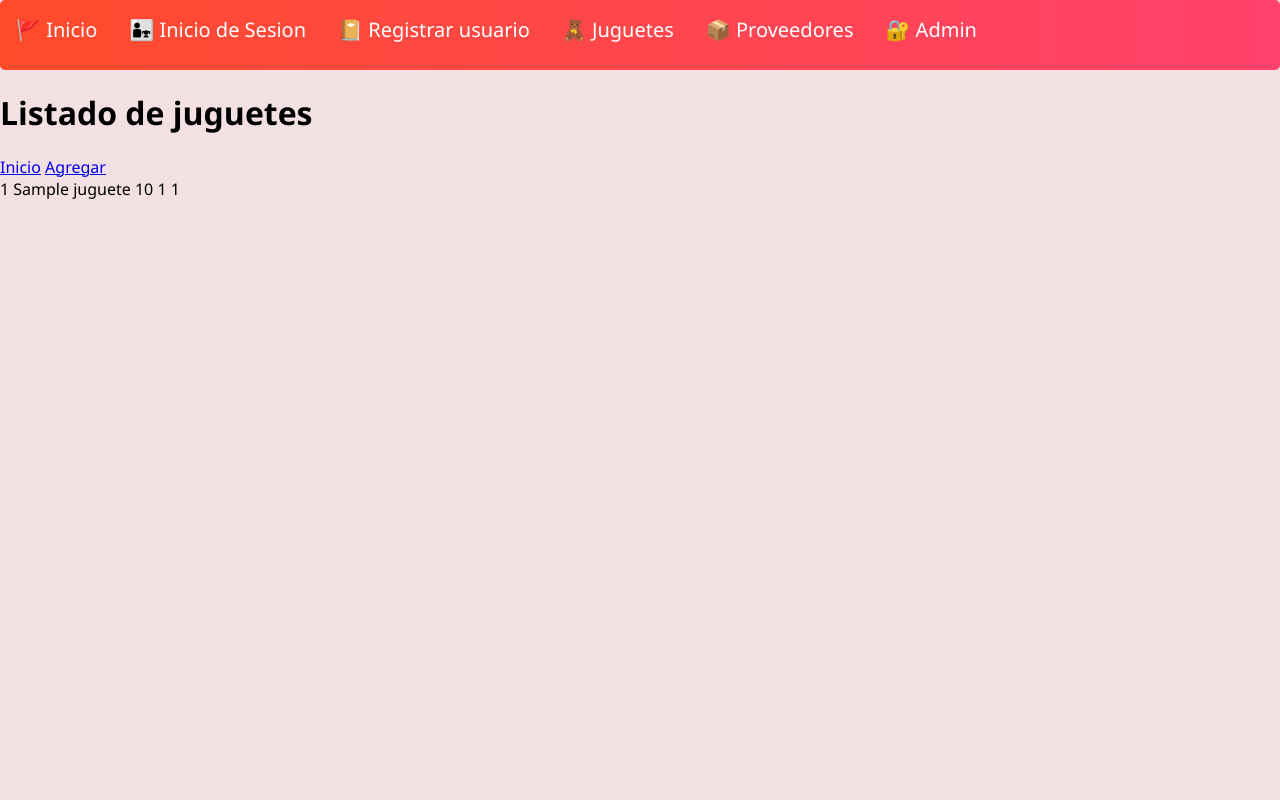
After one commit to AndreaMartinezLimon-Tec/ProyectoFinal, a Flask app: template templates/juguete/detallejuguete.html in a window 1280 px wide. The commit adds this page. Run offline with Flask 2, Linux system fonts and the light colour scheme; the template is opened without the code that fills it: values that come from a table or form of the project are taken from there, others are empty; tables that the repository leaves empty hold one stand-in row (values such as "Sample post"); some libraries are stand-ins or nearby versions.

```diff
--- /dev/null
+++ b/templates/juguete/detallejuguete.html
@@ -0,0 +1,37 @@
+<!DOCTYPE html>
+<html lang="en">
+<head>
+    <meta charset="UTF-8">
+    <meta http-equiv="X-UA-Compatible" content="IE=edge">
+    <meta name="viewport" content="width=device-width, initial-scale=1.0">
+    <link rel="stylesheet" href="../static/css/styleindex.css">
+    <title>Clientes</title>
+</head>
+<body>
+    <div class="topnav">
+        <a href="{{url_for('inicio')}}">🚩 Inicio</a>
+        <a href="{{url_for('appuser.login')}}">👨‍👧 Inicio de Sesion </a>
+        <a href="{{url_for('appuser.registro')}}">📔 Registrar usuario </a>
+        <a href="{{url_for('appjuguete.getJuguete')}}"> 🧸 Juguetes </a>
+        <a href="{{url_for('appproveedor.getProveedor')}}"> 📦 Proveedores </a>
+        <a href="{{url_for('appuser.getUsers')}}"> 🔐 Admin</a>
+      </div>
+    <div class="body">
+        <h1>Listado de juguetes</h1>
+        <div>
+            <a href="{{ url_for('inicio') }}">Inicio</a>
+            <a href="{{ url_for('appjuguete.registro') }}">Agregar</a>
+        </br>
+        </div>
+
+        <div>
+            {{juguete.id}}
+            {{juguete.nombre}}
+            {{juguete.costo}}
+            {{juguete.cantidad}}
+            {{juguete.proveedor_id}}
+
+        </div>
+    </div>
+
+</body>
--- a/templates/juguete/juguete.html
+++ b/templates/juguete/juguete.html
@@ -48,7 +48,7 @@
                         <td>{{juguete.cantidad}}</td>
                         <td>{{juguete.proveedor_id}}</td>
                         <td><a href="/juguetes/imagen//{{juguete.id}}">Añadir imagen</a></td>
-                        <td><a href="">Detalles</a></td>
+                        <td><a href="/juguetes/detalle//{{juguete.id}}">Detalles</a></td>
                         <td><a href="juguetes/editar//{{juguete.id}}">Editar</a></td>
                         <td><a href="juguetes/eliminar//{{juguete.id}}">Eliminar</a></td>
                     </tr>
```
Also changed, not shown: routes/juguete/juguete.py (+32 -1 lines), 4 other files.
